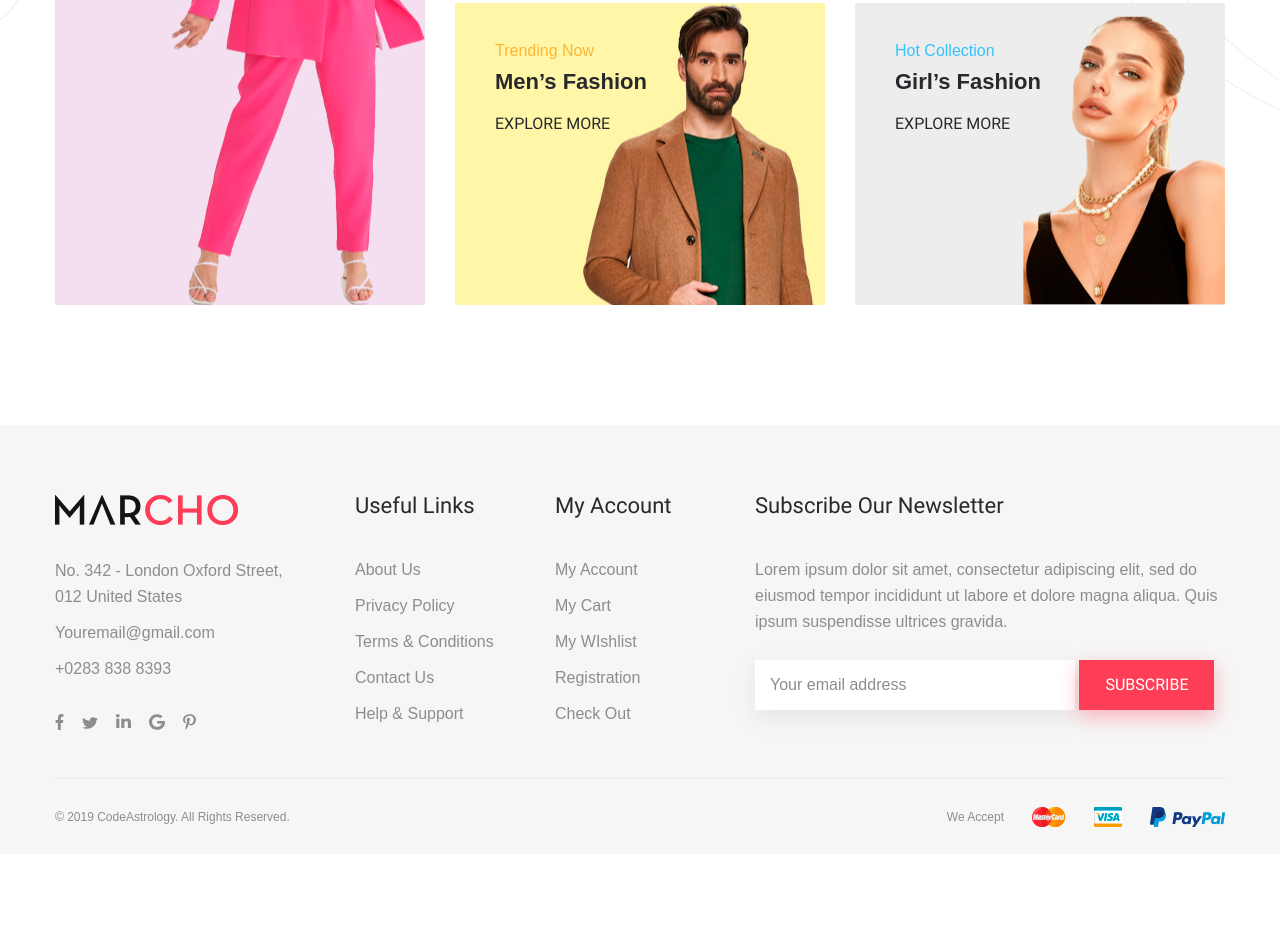
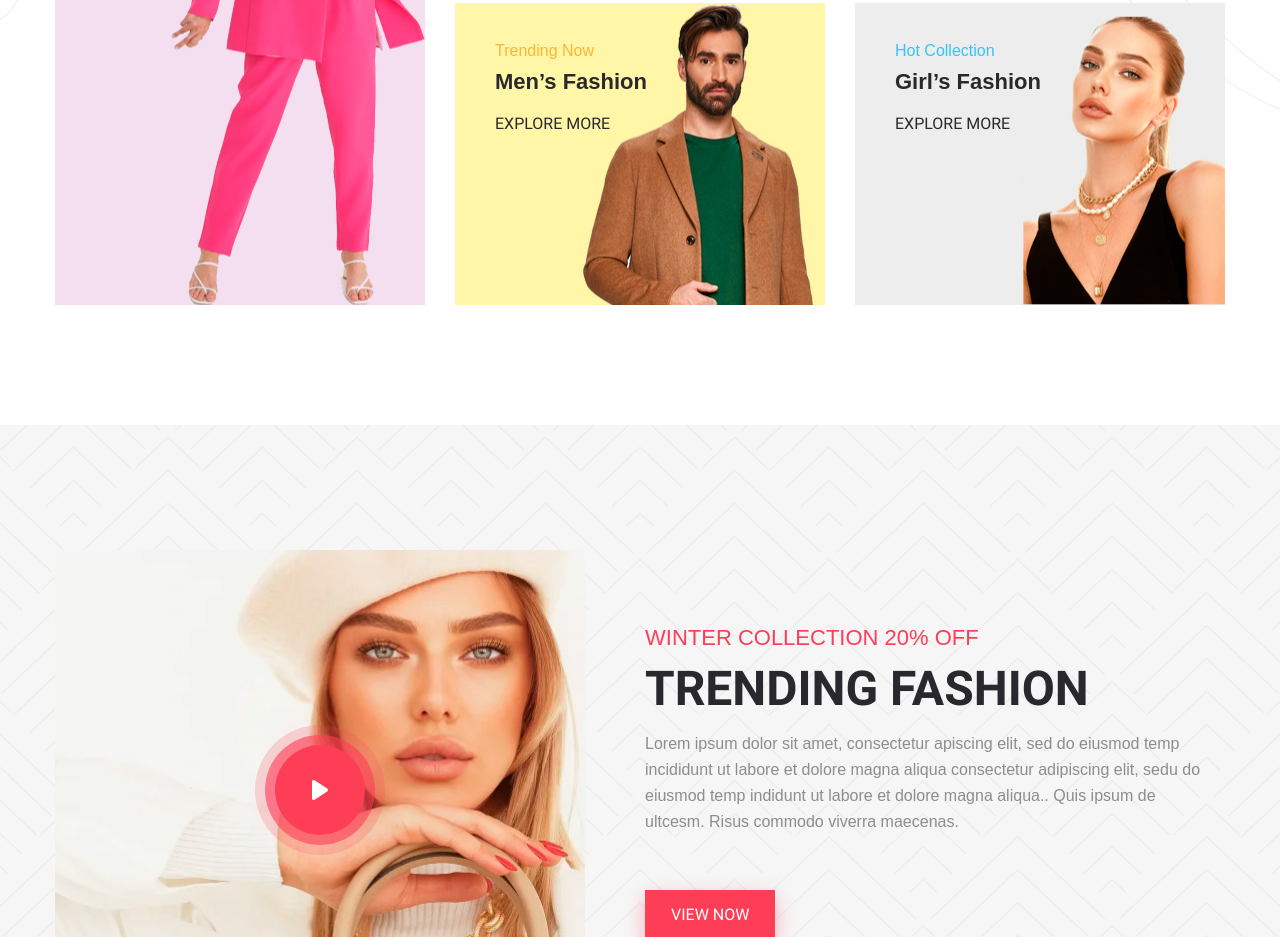
Before and after one commit to Weadmead/project-mrch, a website: page app/index.html in a window 1280 px wide. Shown: the part 1863-2800 px from the top of the page. Before the commit the page ends 2717 px from the top, so only its background shows below. Drawn offline with nearby package versions, Linux system fonts and the light colour scheme; files that its build step writes are made by us from their sources; files whose address does not match are found by name.

Commit message:
added section video-fashion

```diff
--- a/app/index.html
+++ b/app/index.html
@@ -183,28 +183,56 @@
                             labore et dolore aliqua.
                         </div>
                         <div class="categories__items">
-                            <div class="categories__item" style="background-image: url('../images/content/categories/jewerlly.jpg');">
+                            <div class="categories__item"
+                                style="background-image: url('../images/content/categories/jewerlly.jpg');">
                                 <p class="categories__item-subtitle">Up To 40% Off</p>
                                 <h4 class="categories__item-title">Shoes & Jewellry</h4>
                                 <a class="categories__link" href="#">EXPLORE MORE</a>
                             </div>
-                            <div class="categories__item" style="background-image: url('../images/content/categories/accessories.jpg');">
+                            <div class="categories__item"
+                                style="background-image: url('../images/content/categories/accessories.jpg');">
                                 <p class="categories__item-subtitle">New Arrival</p>
                                 <h4 class="categories__item-title">Clothes & Accessories</h4>
                                 <a class="categories__link" href="#">EXPLORE MORE</a>
                             </div>
-                            <div class="categories__item" style="background-image: url('../images/content/categories/mens.jpg');">
+                            <div class="categories__item"
+                                style="background-image: url('../images/content/categories/mens.jpg');">
                                 <p class="categories__item-subtitle">Trending Now</p>
                                 <h4 class="categories__item-title">Men’s Fashion</h4>
                                 <a class="categories__link" href="#">EXPLORE MORE</a>
                             </div>
-                            <div class="categories__item" style="background-image: url('../images/content/categories/girls.jpg');">
+                            <div class="categories__item"
+                                style="background-image: url('../images/content/categories/girls.jpg');">
                                 <p class="categories__item-subtitle">Hot Collection</p>
                                 <h4 class="categories__item-title">Girl’s Fashion</h4>
                                 <a class="categories__link" href="#">EXPLORE MORE</a>
                             </div>
                         </div>
                     </div>
+                </div>
+            </div>
+        </section>
+
+        <section class="video-fashion">
+            <div class="container">
+                <div class="video-fashion__inner">
+                    <div class="video-fashion__popup" style="background-image: url('/images/video-fashion.jpg');">
+                        <a class="video-fashion__play" data-fancybox
+                            href="https://www.youtube.com/watch?v=7xgMB2LkV-M&pp=ygUx0L_RgNC-0LTQstC40LbQtdC90LjQtSDQsiDQuNC90YHRgtCw0LPRgNCw0LwgMjAyMw%3D%3D">
+                            <img class="video-play" src="images/icons/play-btn.svg" alt="video play button">
+                        </a>
+                    </div>
+                    <div class="video-fashion__content">
+                        <p class="video-fashion__subtitle">Winter Collection 20% Off</p>
+                        <h3 class="video-fashion__title title">TRENDING FASHION</h3>
+                        <p class="video-fashion__text">
+                            Lorem ipsum dolor sit amet, consectetur apiscing elit, sed do eiusmod temp incididunt ut
+                            labore et dolore magna aliqua consectetur adipiscing elit, sedu do eiusmod temp indidunt ut
+                            labore et dolore magna aliqua.. Quis ipsum de ultcesm. Risus commodo viverra maecenas.
+                        </p>
+                        <a class="video-fashion__link btn" href="#">View Now</a>
+                    </div>
+
                 </div>
             </div>
         </section>
--- a/app/js/main.js
+++ b/app/js/main.js
@@ -1,4 +1,4 @@
-$(function(){
+$(function () {
     $('.hero-slider__inner').slick({
         dots: true,
         arrows: false,
@@ -6,4 +6,9 @@ $(function(){
         autoplay: true,
         autoplayspeed: 2000
     });
+
+
+    Fancybox.bind("[data-fancybox]", {
+
     });
+});
--- a/app/scss/_global.scss
+++ b/app/scss/_global.scss
@@ -38,9 +38,11 @@ a {
     padding: 12px 26px;
     cursor: pointer;
     box-shadow: 0px 7px 20px 0px rgba(255, 17, 48, 0.3);
+    display: inline-block;
 }
 
 .btn:hover {
     transform: scale(1.02);
     box-shadow: 0px 10px 20px 0px rgba(255, 17, 48, 0.3);
+
 }
--- a/app/scss/_libs.scss
+++ b/app/scss/_libs.scss
@@ -1 +1,2 @@
-@import ' ../../node_modules/slick-carousel/slick/slick.scss'
+@import ' ../../node_modules/slick-carousel/slick/slick.scss';
+@import '../../node_modules/@fancyapps/ui/dist/fancybox/fancybox';
--- a/app/scss/style.scss
+++ b/app/scss/style.scss
@@ -292,6 +292,8 @@
     }
 }
 
+//** START SECTION CATEGORIES
+
 
 .categories-info {
     padding: 120px 0;
@@ -453,7 +455,51 @@
     }
 }
 
+//** START SECTION VIDEO-FASHION
 
+.video-fashion {
+    padding: 125px 0;
+    background-color: $bg;
+    background-image: url('../images/decor/pattern.svg');
+    background-size: cover;
+    background-repeat: no-repeat;
+    background-position: top center;
+    &__inner {
+        display: flex;
+    }
+    &__popup {
+        max-width: 530px;
+        width: 100%;
+        height: 480px;
+        margin-right: 60px;
+        display: flex;
+        justify-content: center;
+        align-items: center;
+        background-repeat: no-repeat;
+        background-position: center center;
+        background-size: cover;
+    }
+    &__content {
+        max-width: 570px;
+        width: 100%;
+    }
+    &__subtitle {
+        font-size: 22px;
+        padding-top: 75px;
+        color: $accent;
+        text-transform: uppercase;
+        margin-bottom: 5px;
+    }
+    &__title {
+        text-align: left;
+    }
+    &__text {
+        margin-bottom: 55px;
+    }
+    &__link:hover {
+        transform: scale(1.02)
+    }
+}
 
 
 
--- a/gulpfile.js
+++ b/gulpfile.js
@@ -32,6 +32,8 @@ function scripts() {
     return src([
         'node_modules/jquery/dist/jquery.js',
         'node_modules/slick-carousel/slick/slick.js',
+        'node_modules/@fancyapps/ui/dist/index.umd.js',
+        // 'node_modules/@fancyapps/ui/dist/fancybox/fancybox.umd.js',
         'app/js/main.js'
     ])
         .pipe(concat('main.min.js'))
--- a/package.json
+++ b/package.json
@@ -9,6 +9,7 @@
   "author": "Rodion Kondakov",
   "license": "ISC",
   "devDependencies": {
+    "@fancyapps/ui": "^5.0.17",
     "browser-sync": "^2.29.1",
     "del": "^6.1.1",
     "gulp": "^4.0.2",
```
Also changed, not shown: app/images/decor/pattern.svg (added), app/images/icons/play-btn.svg (added), app/images/video-fashion.jpg (added), app/js/main.min.js. Lines whose indentation alone changed are shown as unchanged.
